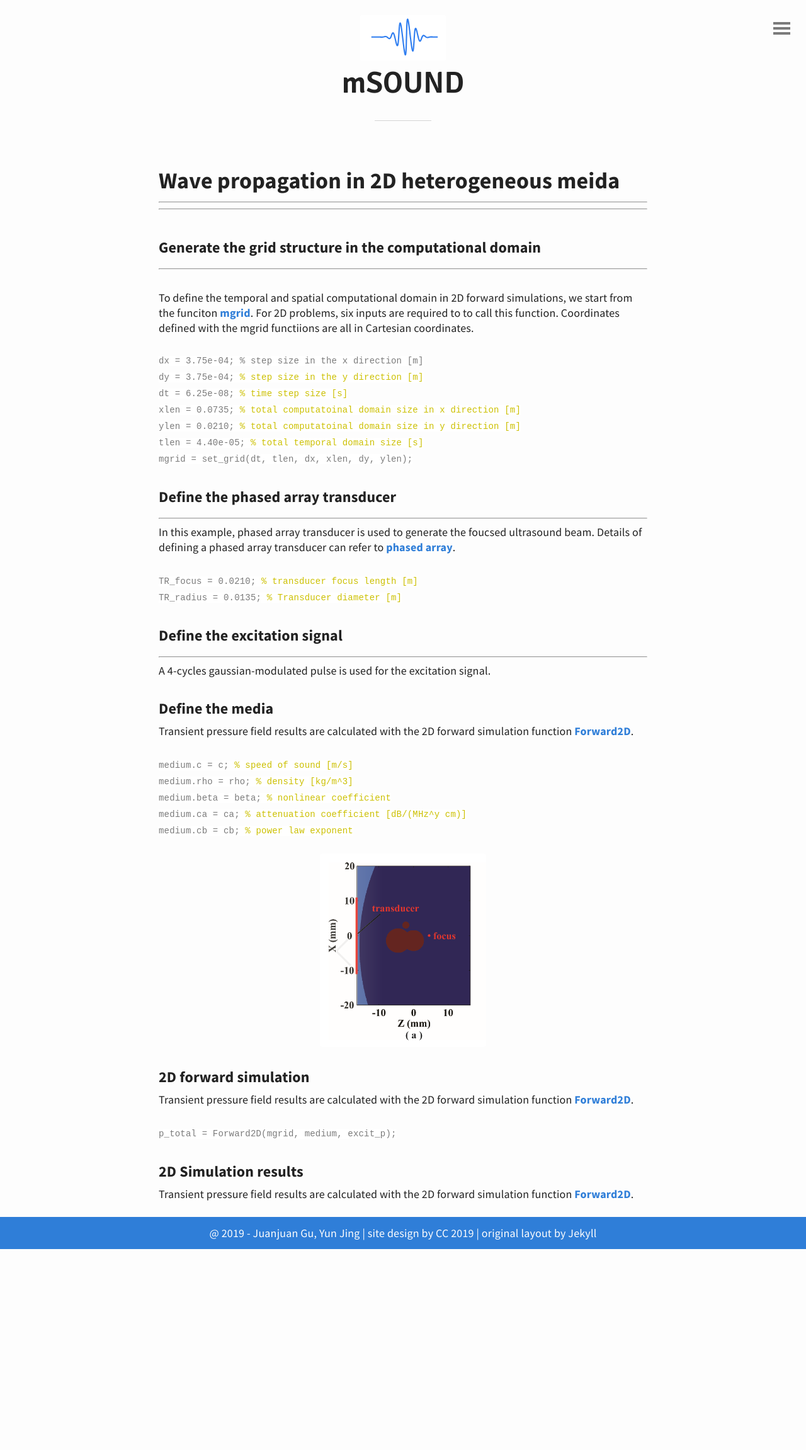
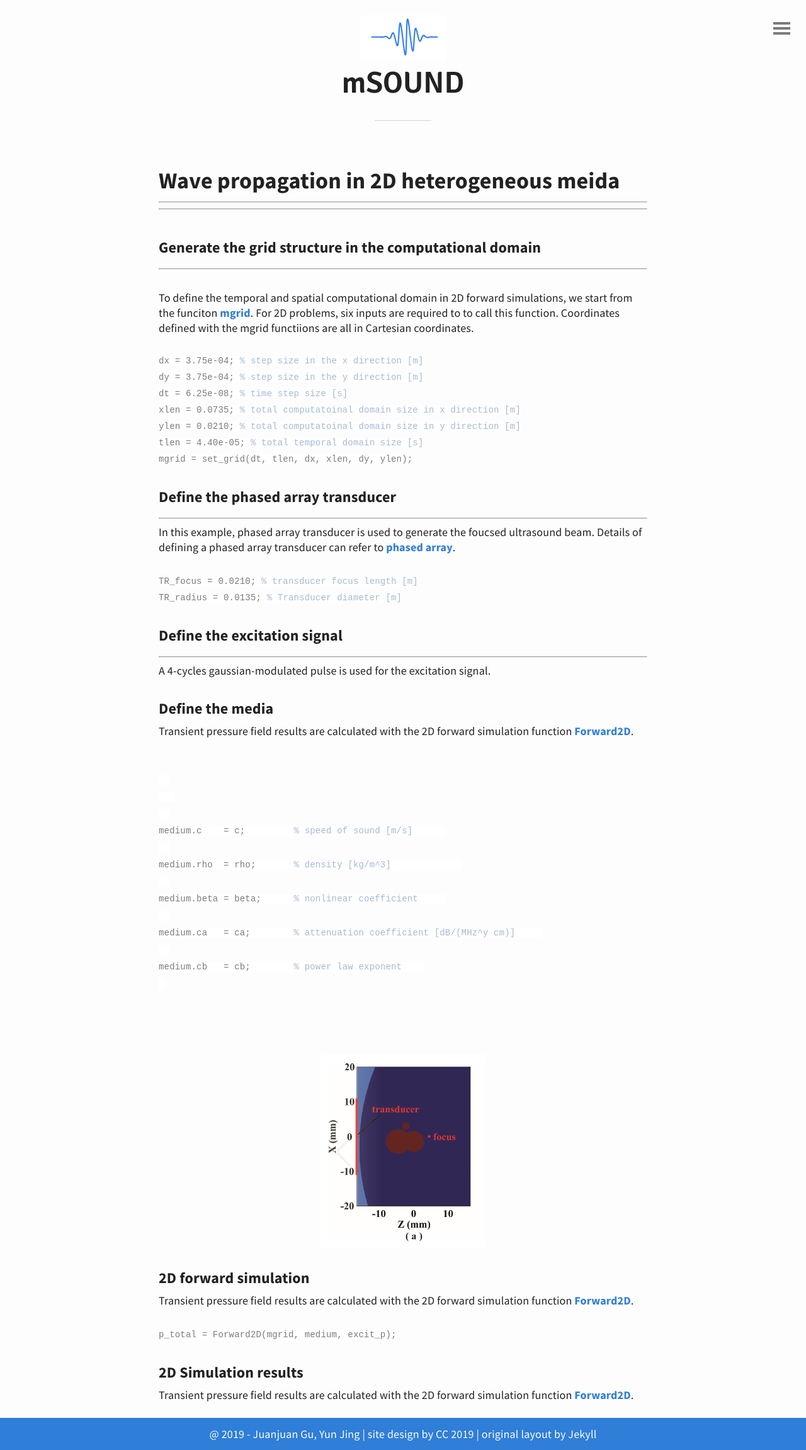
Before and after one commit to m-SOUND/mSOUND, a Jekyll site: the page built from _posts/2019-02-18-Wave_propagation_in_2D_heterogeneous_media.html, in a window 1280 px wide. Shown: the whole page at 63% size. Built offline with Jekyll 4.4.1, drawn with Linux system fonts in a browser that asks for light colours; before the commit the page ends 1983 px from its top, so only the background shows below that.

Commit message:
Update 2019-02-18-Wave_propagation_in_2D_heterogeneous_media.html

```diff
--- a/_posts/2019-02-18-Wave_propagation_in_2D_heterogeneous_media.html
+++ b/_posts/2019-02-18-Wave_propagation_in_2D_heterogeneous_media.html
@@ -13,13 +13,13 @@ title: Wave propagation in 2D heterogeneous meida
  six inputs are required to to call this function. Coordinates defined with the mgrid functiions are all in Cartesian coordinates.
  <br>
  <code>
-<br>dx = 3.75e-04;         <span color="$cc-color"> %  step size in the x direction [m]</span>
-<br>dy = 3.75e-04;         <font color="$cc-color"> %  step size in the y direction [m]</font>
-<br>dt = 6.25e-08;         <font color="$cc-color"> %  time step size [s]</font>
+<br>dx = 3.75e-04;         <font color="#a5bad3"> %  step size in the x direction [m]</font>
+<br>dy = 3.75e-04;         <font color="#a5bad3"> %  step size in the y direction [m]</font>
+<br>dt = 6.25e-08;         <font color="#a5bad3"> %  time step size [s]</font>
 
-<br>xlen = 0.0735;         <font color="$cc-color"> % total computatoinal domain size in x direction [m]</font>
-<br>ylen = 0.0210;         <font color="$cc-color"> % total computatoinal domain size in y direction [m]</font>
-<br>tlen = 4.40e-05;       <font color="$cc-color"> % total temporal domain size [s]</font>
+<br>xlen = 0.0735;         <font color="#a5bad3"> % total computatoinal domain size in x direction [m]</font>
+<br>ylen = 0.0210;         <font color="#a5bad3"> % total computatoinal domain size in y direction [m]</font>
+<br>tlen = 4.40e-05;       <font color="#a5bad3"> % total temporal domain size [s]</font>
 <br>mgrid = set_grid(dt, tlen, dx, xlen, dy, ylen);
 </code>
  <br>
@@ -34,8 +34,8 @@ title: Wave propagation in 2D heterogeneous meida
  Details of defining a phased array transducer can refer to <a href="/mSOUND/phased_array">phased array</a>.
 <code>
  <br>
-<br>TR_focus  = 0.0210;      <font color="$cc-color"> % transducer focus length [m]</font>
-<br>TR_radius = 0.0135;      <font color="$cc-color"> % Transducer diameter [m]</font>
+<br>TR_focus  = 0.0210;      <font color="#a5bad3"> % transducer focus length [m]</font>
+<br>TR_radius = 0.0135;      <font color="#a5bad3"> % Transducer diameter [m]</font>
   <br>
  </code>
 
@@ -52,14 +52,16 @@ A 4-cycles gaussian-modulated pulse is used for the excitation signal.
 <h6>Define the media</h6>
 <p>
  Transient pressure field results are calculated with the 2D forward simulation function <a href="/mSOUND/functions">Forward2D</a>.
-<code>
+<pre>
+ <code>
   <br>
-  <br>medium.c    = c;         <font color="$cc-color"> % speed of sound [m/s]</font>
-  <br>medium.rho  = rho;       <font color="$cc-color"> % density [kg/m^3]</font>
-  <br>medium.beta = beta;      <font color="$cc-color">% nonlinear coefficient </font>
-  <br>medium.ca   = ca;        <font color="$cc-color">% attenuation coefficient  [dB/(MHz^y cm)] </font>
-  <br>medium.cb   = cb;         <font color="$cc-color">% power law exponent</font>
+  <br>medium.c    = c;         <font color="#a5bad3">% speed of sound [m/s]</font>
+  <br>medium.rho  = rho;       <font color="#a5bad3">% density [kg/m^3]</font>
+  <br>medium.beta = beta;      <font color="#a5bad3">% nonlinear coefficient </font>
+  <br>medium.ca   = ca;        <font color="#a5bad3">% attenuation coefficient [dB/(MHz^y cm)] </font>
+  <br>medium.cb   = cb;        <font color="#a5bad3">% power law exponent</font>
  </code>
+ </pre>
   <br>
   <br>
  <img src="/mSOUND/img/img_pattern.PNG" alt="2D tissue model">
```
